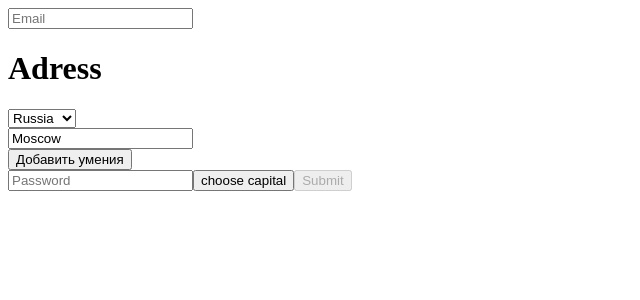
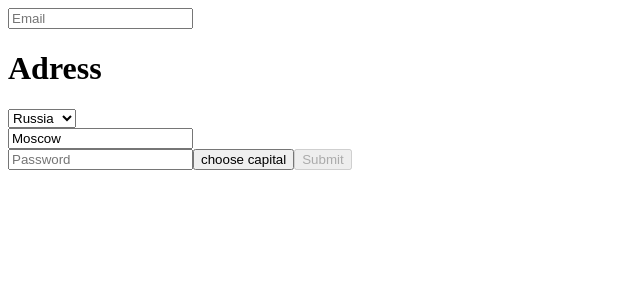
Before and after one commit to yeapman/Angular10, an Angular app: page / in a window 1280 px wide. Shown: the top 300 px of the page, without its empty margins (0-640 px from the left). Built offline with nearby package versions, Linux system fonts and the light colour scheme.

Commit message:
added last upds in reactive forms

```diff
--- a/src/app/app.component.html
+++ b/src/app/app.component.html
@@ -29,15 +29,15 @@
       </div>
 
 
-    <div class="skills" formGroupName="skills">
-      <button type="button" (click)="addSkill()">Добавить умения</button>
+<!--    <div class="skills" formGroupName="skills">-->
+<!--      <button type="button" (click)="addSkill()">Добавить умения</button>-->
 
-      <div class="nice" *ngFor="let control of form.get('skills').controls; let idx = index">
-        <label >Skill: {{idx+1}}</label>
+<!--      <div class="nice" *ngFor="let control of form.get('skills').controls; let idx = index">-->
+<!--        <label >Skill: {{idx+1}}</label>-->
 
-        <input type="text" [formControlName]="idx">
-      </div>
-    </div>
+<!--        <input type="text" [formControlName]="idx">-->
+<!--      </div>-->
+<!--    </div>-->
 
 
     <input type="text" placeholder="Password" formControlName="password">
--- a/src/app/app.component.ts
+++ b/src/app/app.component.ts
@@ -49,7 +49,6 @@ export class AppComponent implements OnInit {
   addSkill() {
     const control = new FormControl('', Validators.required);
     // (<FormArray>this.form.get('skills')) - kastit'
-
     (this.form.get('skills') as FormArray).push(control)
   }
 
```
